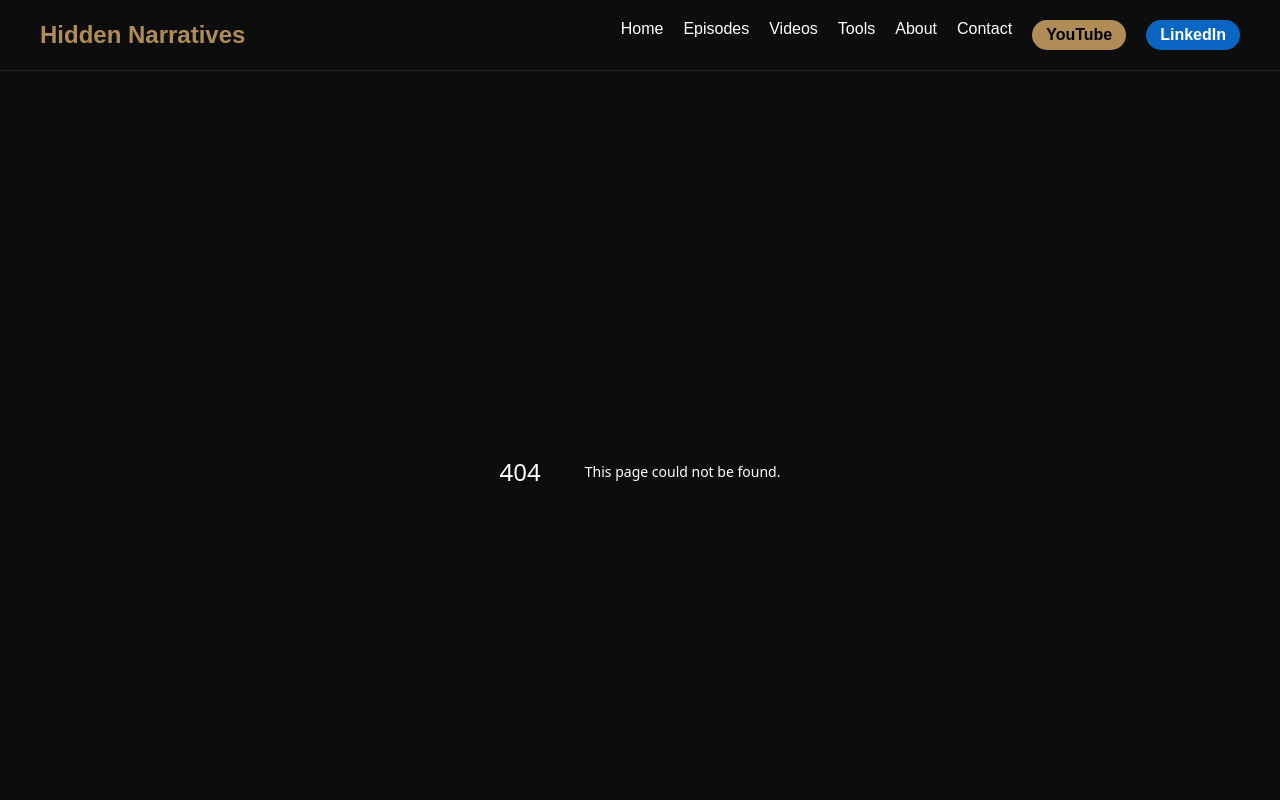
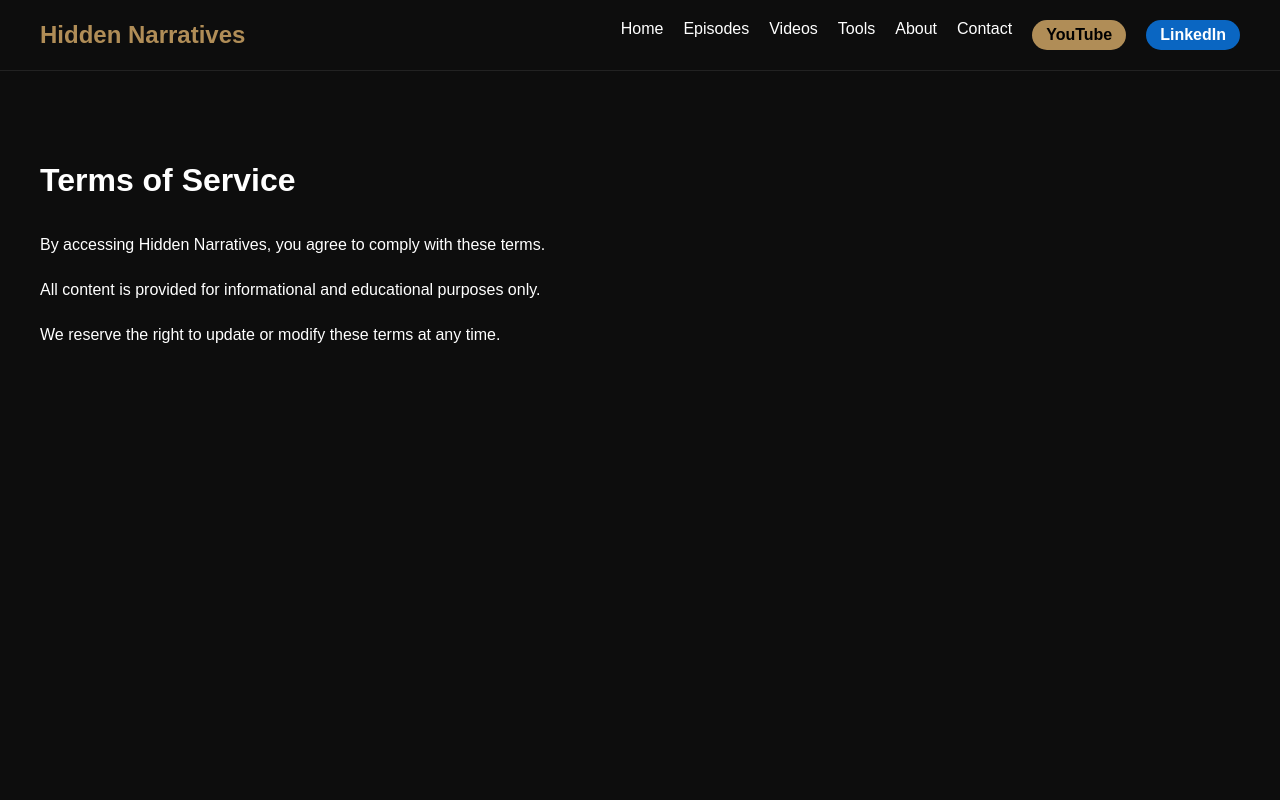
Before and after one commit to mohamedalaa7785-cpu/hidden-narratives, a Next.js app: page /terms in a window 1280 px wide. Before the commit this address had no page. Shown: the top 800 px of the page. Built offline with nearby package versions, Linux system fonts and the light colour scheme.

Commit message:
Create page.tsx

```diff
--- /dev/null
+++ b/app/terms/page.tsx
@@ -0,0 +1,27 @@
+export default function Terms() {
+  return (
+    <main style={container}>
+      <h1>Terms of Service</h1>
+
+      <p>
+        By accessing Hidden Narratives, you agree to comply with these terms.
+      </p>
+
+      <p>
+        All content is provided for informational and educational purposes only.
+      </p>
+
+      <p>
+        We reserve the right to update or modify these terms at any time.
+      </p>
+    </main>
+  )
+}
+
+const container = {
+  padding: "60px 40px",
+  background: "#0d0d0d",
+  minHeight: "100vh",
+  color: "white",
+  lineHeight: "1.8"
+}
```
